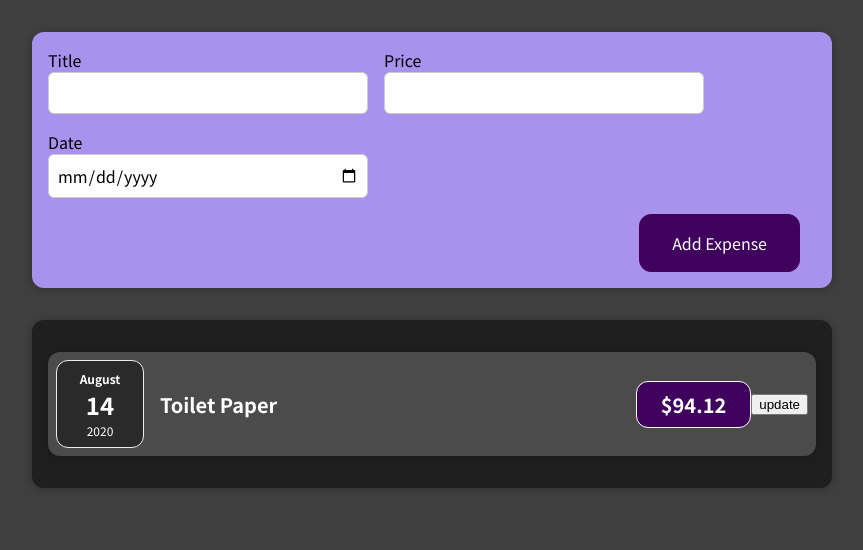
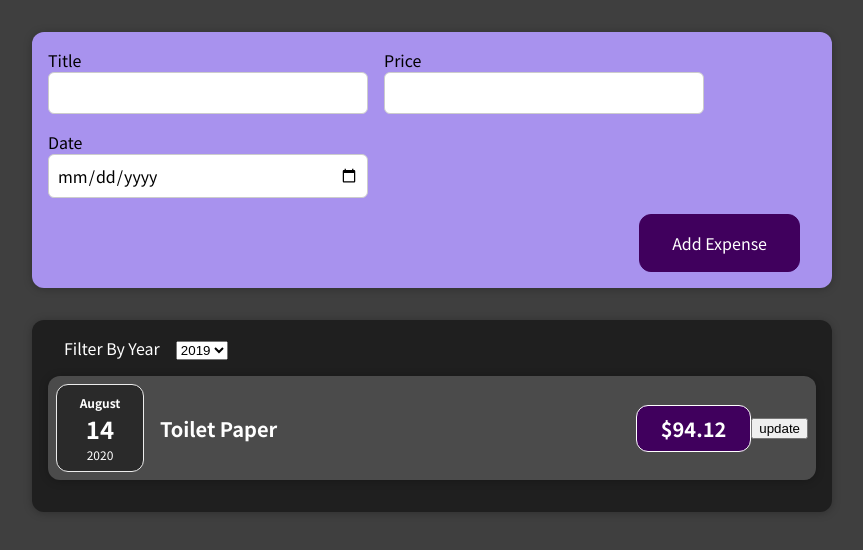
Before and after one commit to ChunWun/ReactPractice, a React (Create React App) app: page / in a window 1280 px wide. Shown: the top 550 px of the page, without its empty margins (208-1071 px from the left). Built offline with nearby package versions, Linux system fonts and the light colour scheme.

Commit message:
add select year

```diff
--- a/src/components/Expenses/ExpenseBlock.js
+++ b/src/components/Expenses/ExpenseBlock.js
@@ -1,10 +1,12 @@
 import ExpenseItem from "./ExpenseItem.js";
 import "./ExpenseBlock.css";
 import Card from "../UI/Card.js";
+import ExpensesFilter from "../ExpensesFilter/ExpensesFilter.js";
 
 const ExpenseBlock = (props) => {
 	return (
 		<Card className="expense-block">
+			<ExpensesFilter />
 			{props.items.map((expenseItem) => {
 				return (
 					<ExpenseItem
--- /dev/null
+++ b/src/components/ExpensesFilter/ExpensesFilter.css
@@ -0,0 +1,24 @@
+.expenses-filter {
+	color: white;
+	padding: 0 1rem;
+}
+
+.expenses-filter__control {
+	display: flex;
+	width: 100%;
+	align-items: center;
+	justify-content: space-between;
+	margin: 1rem 0;
+}
+
+.expenses-filter label {
+	font-weight: bold;
+	margin-bottom: 0.5rem;
+}
+
+.expenses-filter select {
+	font: inherit;
+	padding: 0.5rem 3rem;
+	font-weight: bold;
+	border-radius: 6px;
+}
--- /dev/null
+++ b/src/components/ExpensesFilter/ExpensesFilter.js
@@ -0,0 +1,31 @@
+import { useState } from "react";
+import "./ExpensesFilter.css";
+
+const ExpensesFilter = () => {
+
+	const [selectYear, setSelectYear] = useState(2019);
+
+	const onSelectedHandler = (event) => {
+		setSelectYear(event.target.value);
+		console.log(selectYear);
+	}
+
+	return (
+		<form className=".expenses-filter">
+			<div className=".expenses-filter__control">
+				<label className="expenses-filter label">Filter By Year</label>
+				<select name="selectYear" onChange={onSelectedHandler}>
+					<option value="2019">2019</option>
+					<option value="2020">2020</option>
+					<option value="2021">2021</option>
+					<option value="2022">2022</option>
+				</select>
+			</div>
+			<div>
+
+			</div>
+		</form>
+	);
+}
+
+export default ExpensesFilter;
```
